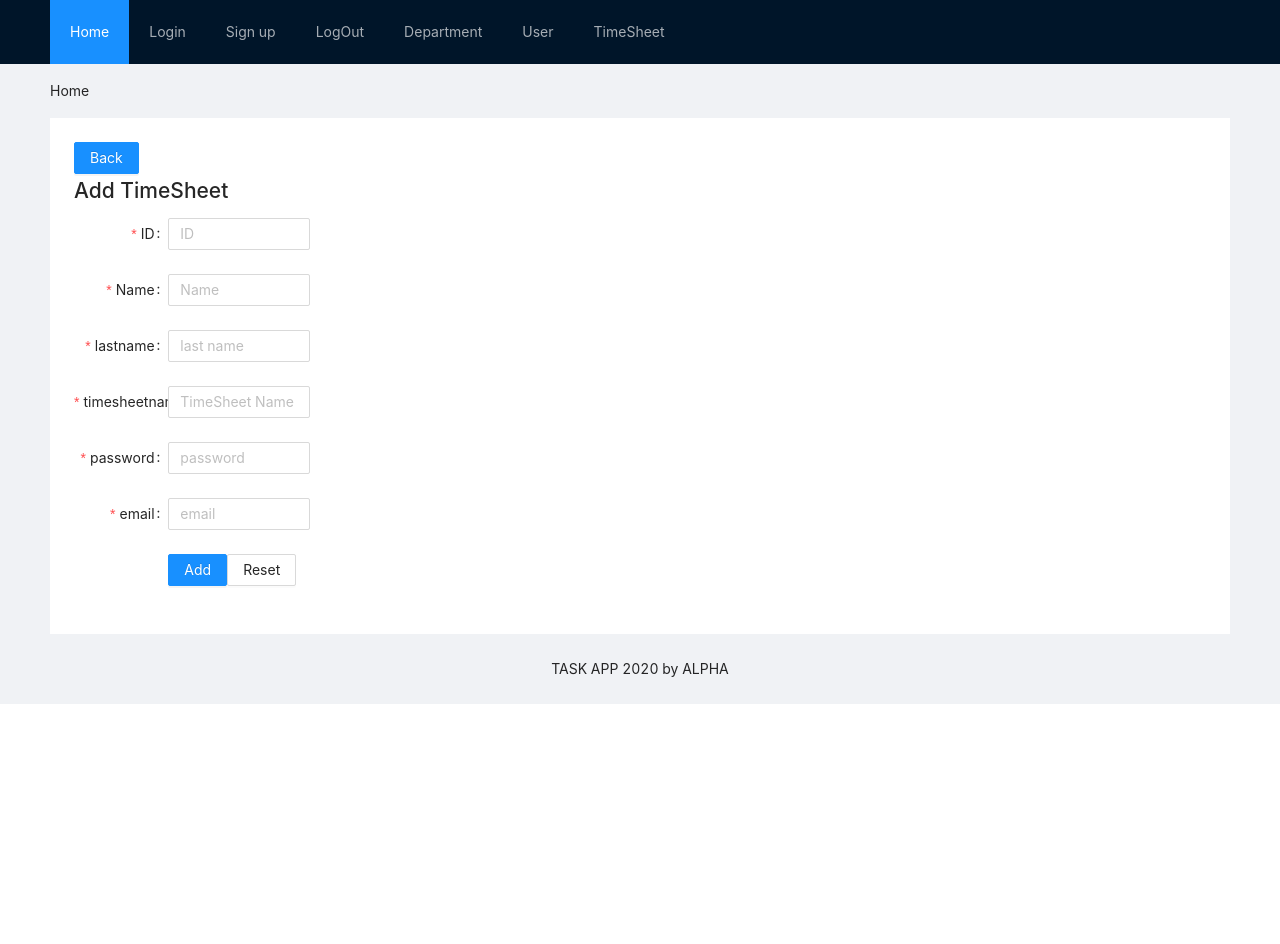
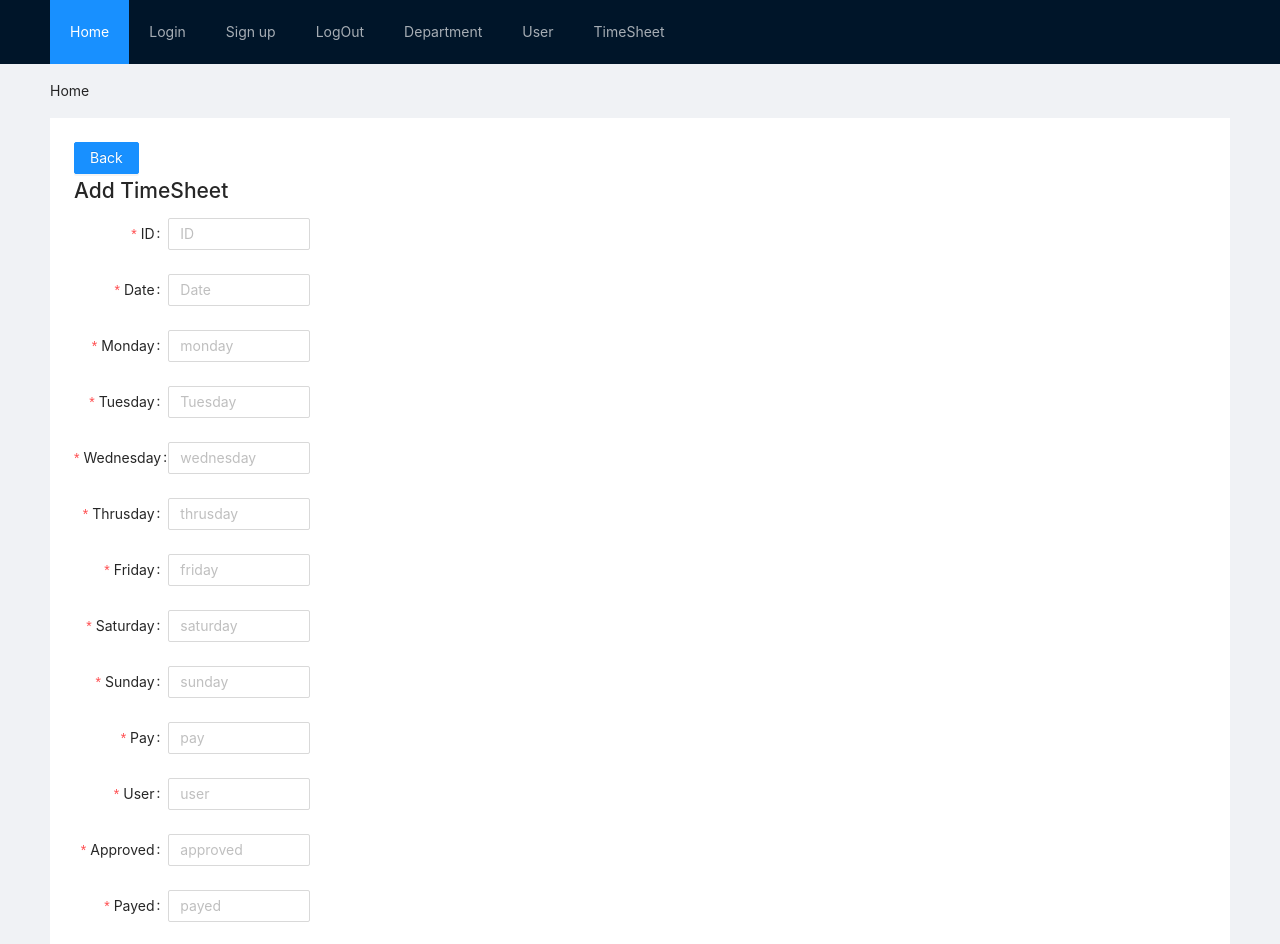
Before and after one commit to una-eif509-desarrolloweb-20G01/webdev-project-frontend-alpha, a React (Create React App) app: page /add_timesheet in a window 1280 px wide. Shown: the top 944 px of the page. Before the commit the page ends 800 px from the top, so only its background shows below. Built offline with nearby package versions, Linux system fonts and the light colour scheme.

Commit message:
add_timesheet

```diff
--- a/src/components/AddTimeSheet.js
+++ b/src/components/AddTimeSheet.js
@@ -137,8 +137,8 @@ const AddTimeSheet = (props) => {
                     />
                 </Form.Item>
                 <Form.Item
-                    name="firstname"
-                    label="Name"
+                    name="timesheet_date"
+                    label="Date"
                     rules={[
                         {
                             required: true,
@@ -146,15 +146,15 @@ const AddTimeSheet = (props) => {
                     ]}
                 >
                     <Input
-                        name="firstname"
+                        name="timesheet_date"
                         onChange={handleInputChange}
-                        placeholder="Name"
+                        placeholder="Date"
                      />
                  </Form.Item>
 
                  <Form.Item
-                    name="lastname"
-                    label="lastname"
+                    name="monday"
+                    label="Monday"
                     rules={[
                         {
                             required: true,
@@ -162,15 +162,15 @@ const AddTimeSheet = (props) => {
                     ]}
                 >
                     <Input
-                        name="lastname"
+                        name="monday"
                         onChange={handleInputChange}
-                        placeholder="last name"
+                        placeholder="monday"
                      />
                  </Form.Item>
 
                  <Form.Item
-                    name="TimeSheet name"
-                    label="timesheetname"
+                    name="tuesday"
+                    label="Tuesday"
                     rules={[
                         {
                             required: true,
@@ -178,15 +178,15 @@ const AddTimeSheet = (props) => {
                     ]}
                 >
                     <Input
-                        name="timesheetname"
+                        name="tuesday"
                         onChange={handleInputChange}
-                        placeholder="TimeSheet Name"
+                        placeholder="Tuesday"
                      />
                  </Form.Item>
 
                  <Form.Item
-                    name="password"
-                    label="password"
+                    name="wednesday"
+                    label="Wednesday"
                     rules={[
                         {
                             required: true,
@@ -195,15 +195,15 @@ const AddTimeSheet = (props) => {
                     ]}
                 >
                     <Input
-                        name="password"
+                        name="wednesday"
                         onChange={handleInputChange}
-                        placeholder="password"
+                        placeholder="wednesday"
                      />
                  </Form.Item>
 
                  <Form.Item
-                    name="email"
-                    label="email"
+                    name="thrusday"
+                    label="Thrusday"
                     rules={[
                         {
                             required: true,
@@ -211,11 +211,139 @@ const AddTimeSheet = (props) => {
                     ]}
                 >
                     <Input
-                        name="email"
+                        name="thrusday"
                         onChange={handleInputChange}
-                        placeholder="email"
+                        placeholder="thrusday"
                      />
                  </Form.Item>
+
+                <Form.Item
+                    name="friday"
+                    label="Friday"
+                    rules={[
+                        {
+                            required: true,
+                        },
+                    ]}
+                >
+                    <Input
+                        name="friday"
+                        onChange={handleInputChange}
+                        placeholder="friday"
+                    />
+                </Form.Item>
+
+                <Form.Item
+                    name="saturday"
+                    label="Saturday"
+                    rules={[
+                        {
+                            required: true,
+                        },
+                    ]}
+                >
+                    <Input
+                        name="saturday"
+                        onChange={handleInputChange}
+                        placeholder="saturday"
+                    />
+                </Form.Item>
+
+                <Form.Item
+                    name="sunday"
+                    label="Sunday"
+                    rules={[
+                        {
+                            required: true,
+                        },
+                    ]}
+                >
+                    <Input
+                        name="sunday"
+                        onChange={handleInputChange}
+                        placeholder="sunday"
+                    />
+                </Form.Item>
+
+                <Form.Item
+                    name="pay"
+                    label="Pay"
+                    rules={[
+                        {
+                            required: true,
+                        },
+                    ]}
+                >
+                    <Input
+                        name="pay"
+                        onChange={handleInputChange}
+                        placeholder="pay"
+                    />
+                </Form.Item>
+
+                <Form.Item
+                    name="id_user"
+                    label="User"
+                    rules={[
+                        {
+                            required: true,
+                        },
+                    ]}
+                >
+                    <Input
+                        name="id_user"
+                        onChange={handleInputChange}
+                        placeholder="user"
+                    />
+                </Form.Item>
+
+                <Form.Item
+                    name="approved"
+                    label="Approved"
+                    rules={[
+                        {
+                            required: true,
+                        },
+                    ]}
+                >
+                    <Input
+                        name="approved"
+                        onChange={handleInputChange}
+                        placeholder="approved"
+                    />
+                </Form.Item>
+
+                <Form.Item
+                    name="payed"
+                    label="Payed"
+                    rules={[
+                        {
+                            required: true,
+                        },
+                    ]}
+                >
+                    <Input
+                        name="payed"
+                        onChange={handleInputChange}
+                        placeholder="payed"
+                    />
+                </Form.Item>
+
+                <Form.Item
+                    name="id_department"
+                    label="Department"
+                    rules={[
+                        {
+                            required: true,
+                        },
+                    ]}
+                >
+                    <Input
+                        name="id_department"
+                        onChange={handleInputChange}
+                        placeholder="Department"
+                    />
+                </Form.Item>
 
                 <Form.Item {...tailLayout}>
                     <Button type="primary" htmlType="submit">
```
